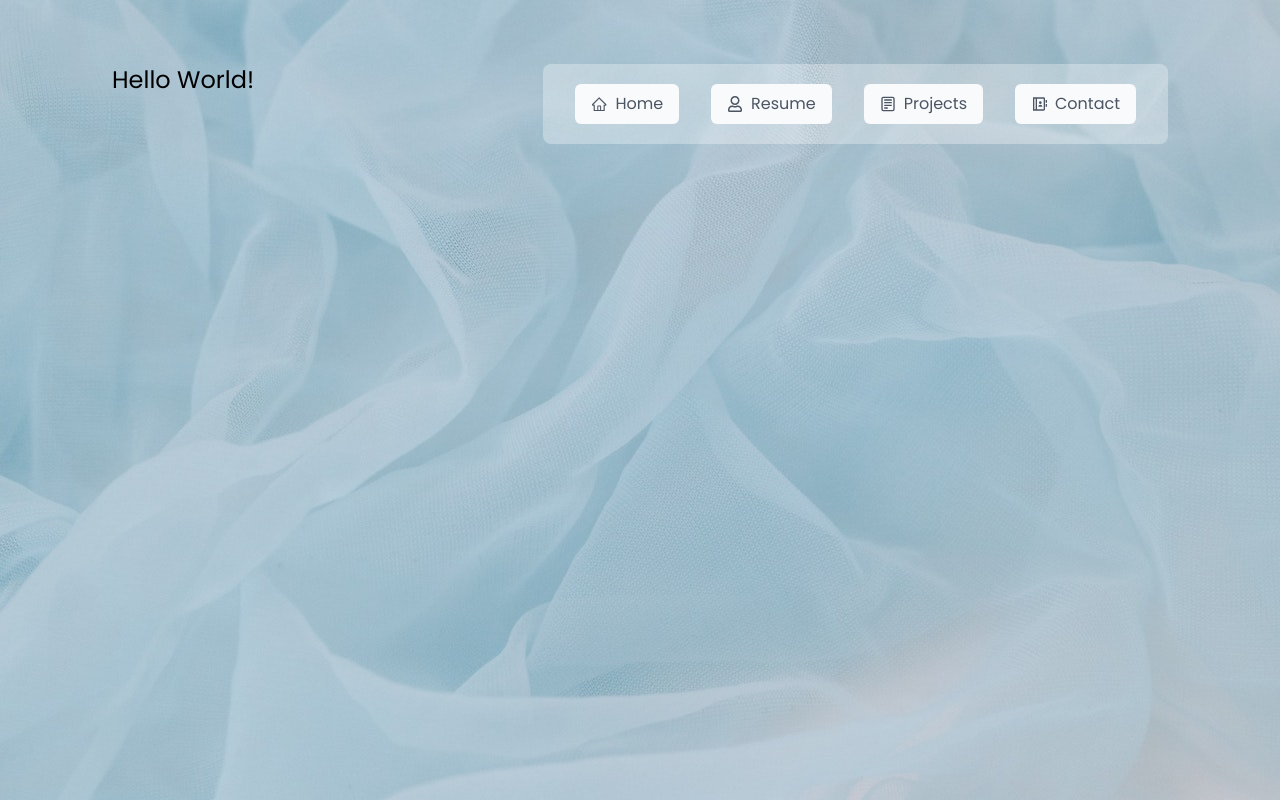
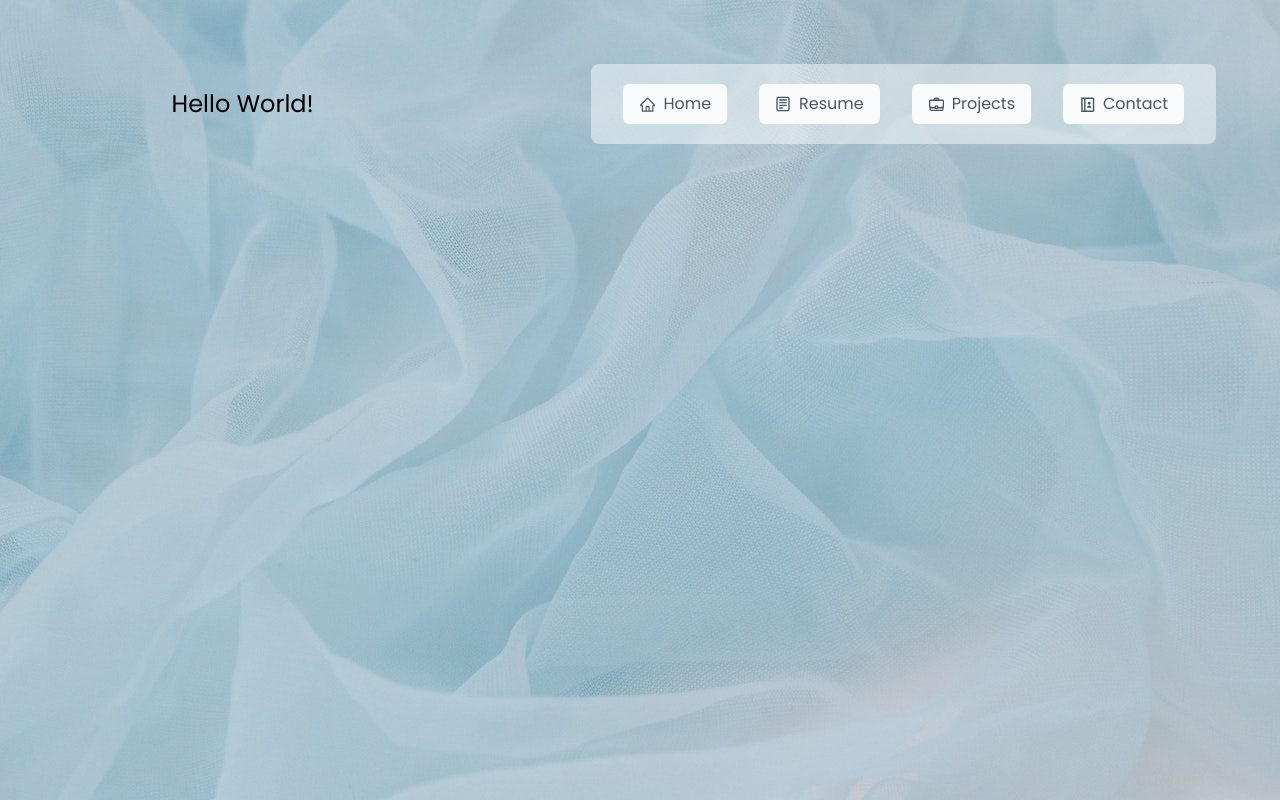
Before and after one commit to gracerabano/my-portfolio, a Next.js app: page / in a window 1280 px wide. Built offline with nearby package versions, Linux system fonts and the light colour scheme.

Commit message:
change to grid style

```diff
--- a/components/navbar.tsx
+++ b/components/navbar.tsx
@@ -7,12 +7,12 @@ import styles from "../styles/Home.module.css";
 
 export default function navBar() {
   return (
-    <nav className="flex flex-col ml-auto items-center justify-center px-6 py-2 w-auto h-20 bg-[#ffffff50] rounded-lg ">
+    <nav className="flex flex-col ml-auto items-center justify-center px-6 py-2 w-fit h-20 bg-sheer rounded-lg ">
       <ul className="font-medium flex flex-row items-center justify-center p-2 space-x-8 ">
         <li>
-          <a href="#" className="py-2 px-4 items-center justify-center flex flex-row text-center bg-slate-50 rounded-md text-gray-600 ease-in duration-200 hover:shadow-sm hover:bg-gradient-to-tr from-blossom to-light-sky hover:text-white">
+          <a href="#" className="py-2 px-4 items-center justify-center flex flex-row text-center bg-slate-50 rounded-md text-gray-600 ease-in duration-200 hover:shadow-sm hover:bg-gradient-to-tr from-blossom to-powder-blue hover:text-white">
             <span className="mr-2">
-              <svg stroke="currentColor" fill="currentColor" stroke-width="0" viewBox="0 0 1000 1000" height="1em" width="1em" xmlns="http://www.w3.org/2000/svg">
+              <svg stroke="currentColor" fill="currentColor" strokeWidth="0" viewBox="0 0 950 950" height="1em" width="1em" xmlns="http://www.w3.org/2000/svg">
                 <path d="M946.5 505L560.1 118.8l-25.9-25.9a31.5 31.5 0 0 0-44.4 0L77.5 505a63.9 63.9 0 0 0-18.8 46c.4 35.2 29.7 63.3 64.9 63.3h42.5V940h691.8V614.3h43.4c17.1 0 33.2-6.7 45.3-18.8a63.6 63.6 0 0 0 18.7-45.3c0-17-6.7-33.1-18.8-45.2zM568 868H456V664h112v204zm217.9-325.7V868H632V640c0-22.1-17.9-40-40-40H432c-22.1 0-40 17.9-40 40v228H238.1V542.3h-96l370-369.7 23.1 23.1L882 542.3h-96.1z"></path>
               </svg>
             </span>
@@ -20,28 +20,35 @@ export default function navBar() {
           </a>
         </li>
         <li>
-          <a href="#" className="py-2 px-4 items-center justify-center flex flex-row text-center bg-slate-50 rounded-md text-gray-600 ease-in duration-200 hover:shadow-sm hover:bg-gradient-to-tr from-blossom to-light-sky hover:text-white">
+          <a href="#" className="py-2 px-4 items-center justify-center flex flex-row text-center bg-slate-50 rounded-md text-gray-600 ease-in duration-200 hover:shadow-sm hover:bg-gradient-to-tr from-blossom to-powder-blue hover:text-white">
             <span className="mr-2">
-              <svg stroke="currentColor" fill="currentColor" stroke-width="0" viewBox="0 0 448 512" height="1em" width="1em" xmlns="http://www.w3.org/2000/svg">
-                <path d="M313.6 304c-28.7 0-42.5 16-89.6 16-47.1 0-60.8-16-89.6-16C60.2 304 0 364.2 0 438.4V464c0 26.5 21.5 48 48 48h352c26.5 0 48-21.5 48-48v-25.6c0-74.2-60.2-134.4-134.4-134.4zM400 464H48v-25.6c0-47.6 38.8-86.4 86.4-86.4 14.6 0 38.3 16 89.6 16 51.7 0 74.9-16 89.6-16 47.6 0 86.4 38.8 86.4 86.4V464zM224 288c79.5 0 144-64.5 144-144S303.5 0 224 0 80 64.5 80 144s64.5 144 144 144zm0-240c52.9 0 96 43.1 96 96s-43.1 96-96 96-96-43.1-96-96 43.1-96 96-96z"></path>
+              <svg stroke="currentColor" fill="none" strokeWidth="0" viewBox="0 0 24 24" height="1em" width="1em" xmlns="http://www.w3.org/2000/svg">
+                <path d="M6 6C6 5.44772 6.44772 5 7 5H17C17.5523 5 18 5.44772 18 6C18 6.55228 17.5523 7 17 7H7C6.44771 7 6 6.55228 6 6Z" fill="currentColor"></path>
+                <path d="M6 10C6 9.44771 6.44772 9 7 9H17C17.5523 9 18 9.44771 18 10C18 10.5523 17.5523 11 17 11H7C6.44771 11 6 10.5523 6 10Z" fill="currentColor"></path>
+                <path d="M7 13C6.44772 13 6 13.4477 6 14C6 14.5523 6.44771 15 7 15H17C17.5523 15 18 14.5523 18 14C18 13.4477 17.5523 13 17 13H7Z" fill="currentColor"></path>
+                <path d="M6 18C6 17.4477 6.44772 17 7 17H11C11.5523 17 12 17.4477 12 18C12 18.5523 11.5523 19 11 19H7C6.44772 19 6 18.5523 6 18Z" fill="currentColor"></path>
+                <path fillRule="evenodd" clipRule="evenodd" d="M2 4C2 2.34315 3.34315 1 5 1H19C20.6569 1 22 2.34315 22 4V20C22 21.6569 20.6569 23 19 23H5C3.34315 23 2 21.6569 2 20V4ZM5 3H19C19.5523 3 20 3.44771 20 4V20C20 20.5523 19.5523 21 19 21H5C4.44772 21 4 20.5523 4 20V4C4 3.44772 4.44771 3 5 3Z" fill="currentColor"></path>
               </svg>
             </span>
             Resume
           </a>
         </li>
         <li>
-          <a href="#" className="py-2 px-4 items-center justify-center flex flex-row text-center bg-slate-50 rounded-md text-gray-600 ease-in duration-200 hover:shadow-sm hover:bg-gradient-to-tr from-blossom to-light-sky hover:text-white">
+          <a href="#" className="py-2 px-4 items-center justify-center flex flex-row text-center bg-slate-50 rounded-md text-gray-600 ease-in duration-200 hover:shadow-sm hover:bg-gradient-to-tr from-blossom to-powder-blue hover:text-white">
             <span className="mr-2">
-            <svg stroke="currentColor" fill="none" stroke-width="0" viewBox="0 0 24 24" height="1em" width="1em" xmlns="http://www.w3.org/2000/svg"><path d="M6 6C6 5.44772 6.44772 5 7 5H17C17.5523 5 18 5.44772 18 6C18 6.55228 17.5523 7 17 7H7C6.44771 7 6 6.55228 6 6Z" fill="currentColor"></path><path d="M6 10C6 9.44771 6.44772 9 7 9H17C17.5523 9 18 9.44771 18 10C18 10.5523 17.5523 11 17 11H7C6.44771 11 6 10.5523 6 10Z" fill="currentColor"></path><path d="M7 13C6.44772 13 6 13.4477 6 14C6 14.5523 6.44771 15 7 15H17C17.5523 15 18 14.5523 18 14C18 13.4477 17.5523 13 17 13H7Z" fill="currentColor"></path><path d="M6 18C6 17.4477 6.44772 17 7 17H11C11.5523 17 12 17.4477 12 18C12 18.5523 11.5523 19 11 19H7C6.44772 19 6 18.5523 6 18Z" fill="currentColor"></path><path fill-rule="evenodd" clip-rule="evenodd" d="M2 4C2 2.34315 3.34315 1 5 1H19C20.6569 1 22 2.34315 22 4V20C22 21.6569 20.6569 23 19 23H5C3.34315 23 2 21.6569 2 20V4ZM5 3H19C19.5523 3 20 3.44771 20 4V20C20 20.5523 19.5523 21 19 21H5C4.44772 21 4 20.5523 4 20V4C4 3.44772 4.44771 3 5 3Z" fill="currentColor"></path></svg>
+              <svg stroke="currentColor" fill="none" strokeWidth="2.5" viewBox="0 0 30 30" height="1em" width="1em" xmlns="http://www.w3.org/2000/svg">
+                <path d="M28,20.6V25c0,1.1-0.9,2-2,2H6c-1.1,0-2-0.9-2-2v-4.4"/><path d="M16,24L16,24c-1.1,0-2-0.9-2-2v-3h4v3C18,23.1,17.1,24,16,24z"/><path d="M14,22H7c-2.2,0-4-1.8-4-4v-8c0-1.1,0.9-2,2-2h22c1.1,0,2,0.9,2,2v8c0,2.2-1.8,4-4,4h-7"/><path d="M20,8h-8V6c0-1.1,0.9-2,2-2h4c1.1,0,2,0.9,2,2V8z"/><line x1="7" x2="7" y1="28" y2="27"/><line x1="25" x2="25" y1="28" y2="27"/>
+              </svg>
             </span>
             Projects
           </a>
         </li>
         <li>
-          <a href="#" className="py-2 px-4 items-center justify-center flex flex-row text-center bg-slate-50 rounded-md text-gray-600 ease-in duration-200 hover:shadow-sm hover:bg-gradient-to-tr from-blossom to-light-sky hover:text-white">
+          <a href="#" className="py-2 px-4 items-center justify-center flex flex-row text-center bg-slate-50 rounded-md text-gray-600 ease-in duration-200 hover:shadow-sm hover:bg-gradient-to-tr from-blossom to-powder-blue hover:text-white">
             <span className="mr-2">
-            <svg stroke="currentColor" fill="currentColor" stroke-width="0" viewBox="0 0 24 24" height="1em" width="1em" xmlns="http://www.w3.org/2000/svg"><g><path fill="none" d="M0 0h24v24H0z"></path>
-              <path d="M3 2h16.005C20.107 2 21 2.898 21 3.99v16.02c0 1.099-.893 1.99-1.995 1.99H3V2zm4 2H5v16h2V4zm2 16h10V4H9v16zm2-4a3 3 0 0 1 6 0h-6zm3-4a2 2 0 1 1 0-4 2 2 0 0 1 0 4zm8-6h2v4h-2V6zm0 6h2v4h-2v-4z"></path></g></svg>
+              <svg stroke="currentColor" fill="currentColor" strokeWidth="0" viewBox="0 0 22 22" height="1em" width="1em" xmlns="http://www.w3.org/2000/svg"><g><path fill="none" d="M0 0h24v24H0z"></path>
+                <path d="M3 2h16.005C20.107 2 21 2.898 21 3.99v16.02c0 1.099-.893 1.99-1.995 1.99H3V2zm4 2H5v16h2V4zm2 16h10V4H9v16zm2-4a3 3 0 0 1 6 0h-6zm3-4a2 2 0 1 1 0-4 2 2 0 0 1 0 4zm8-6h2v4h-2V6zm0 6h2v4h-2v-4z"></path></g>
+              </svg>
             </span>
             Contact
           </a>
--- a/pages/index.tsx
+++ b/pages/index.tsx
@@ -14,13 +14,13 @@ export default function Home() {
         <link rel="icon" href="/favicon.ico" />
       </Head>
       <div className="bg-no-repeat bg-cover bg-center bg-fixed bg-[url(/blue-lace.svg)] min-h-screen">
-        <main className="flex flex-row justify-between px-28 py-16 min-h-screen">
+        <main className="container grid grid-cols-12 md:gap-10 justify-between items-center mx-auto px-16 py-16 w-full">
           {/* left */}
-          <div className="w-1/4 flex">
+          <div className="col-span-4">
             <h1 className="text-center text-2xl">Hello World!</h1>
           </div>
           {/* right */}
-          <div className="flex w-3/4">
+          <div className="col-span-8">
             <NavBar/>
           </div>
         </main>
--- a/tailwind.config.js
+++ b/tailwind.config.js
@@ -15,7 +15,10 @@ module.exports = {
       colors: {
         'blossom': '#e3afaf',
         'hippo': '#556774',
-        'light-sky': '#bcd4e4',
+        // 'barely-blue': '#bcd4e4',
+        'powder-blue': '#9fc8d4',
+        'light-sky': '#9ac6e3',
+        'sheer': '#ffffff75',
 
       },
       // backgroundImage: {
```
Also changed, not shown: 1 other file (tests, documents, lock files or other folders).
